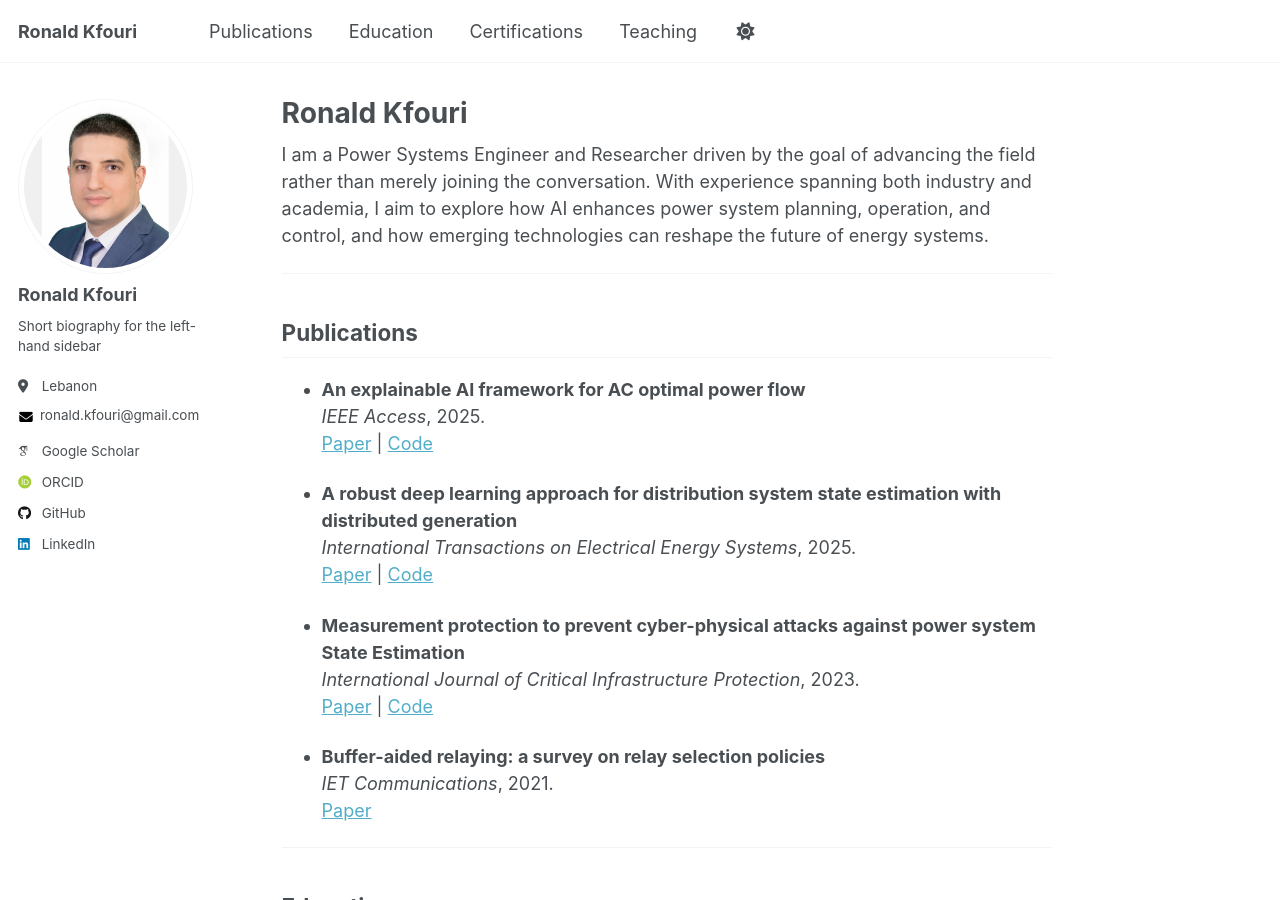
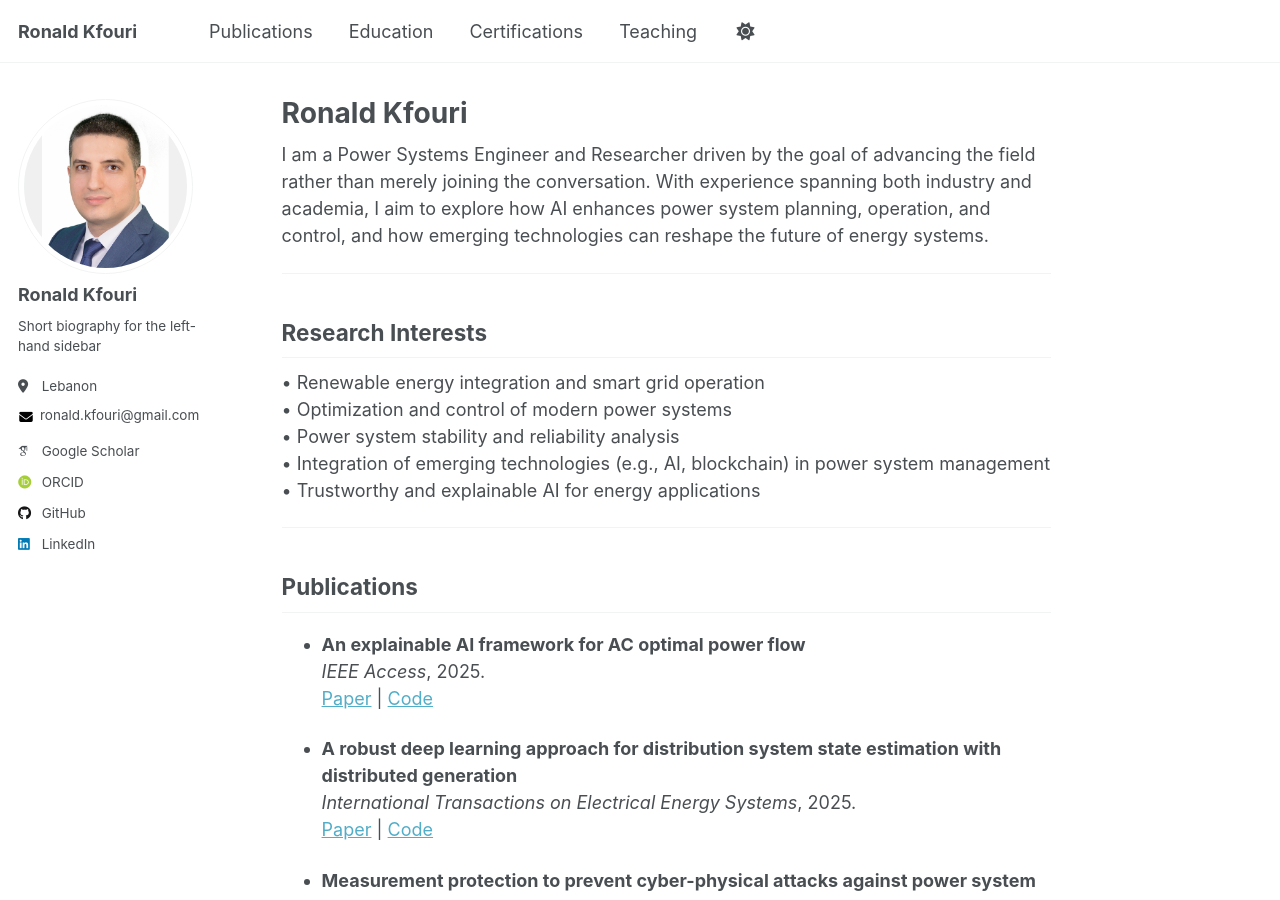
Before and after one commit to RonaldKfouri/RonaldKfouri.github.io, a Jekyll site: the page built from _pages/about.md, in a window 1280 px wide and 900 px high. Built offline with Jekyll 4.4.1, drawn with Linux system fonts in a browser that asks for light colours; some web fonts are replaced; a script that is not in the unit is left out.

Commit message:
Update about.md

```diff
--- a/_pages/about.md
+++ b/_pages/about.md
@@ -8,6 +8,16 @@ redirect_from:
 ---
 
 I am a Power Systems Engineer and Researcher driven by the goal of advancing the field rather than merely joining the conversation. With experience spanning both industry and academia, I aim to explore how AI enhances power system planning, operation, and control, and how emerging technologies can reshape the future of energy systems.
+
+---
+
+## Research Interests {#interests}
+
+• Renewable energy integration and smart grid operation
+• Optimization and control of modern power systems
+• Power system stability and reliability analysis
+• Integration of emerging technologies (e.g., AI, blockchain) in power system management
+• Trustworthy and explainable AI for energy applications
 
 ---
 
```
